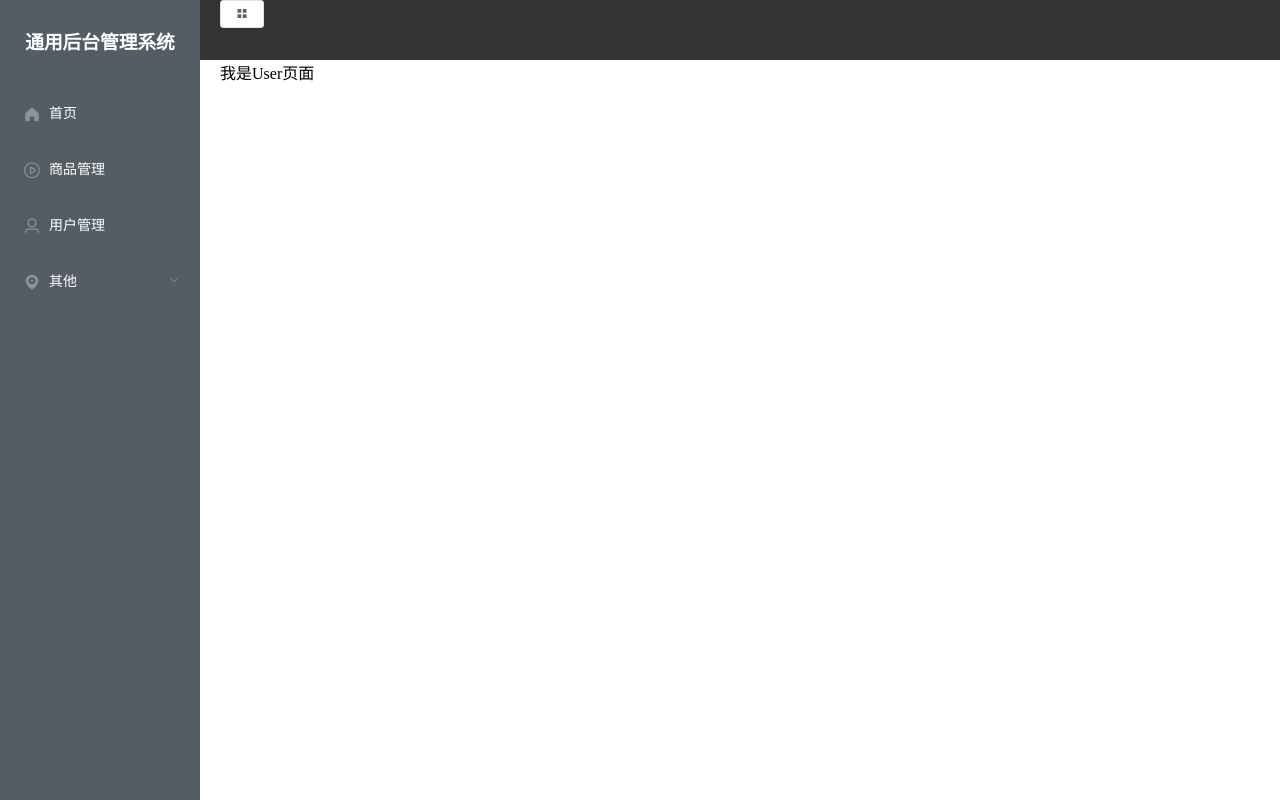
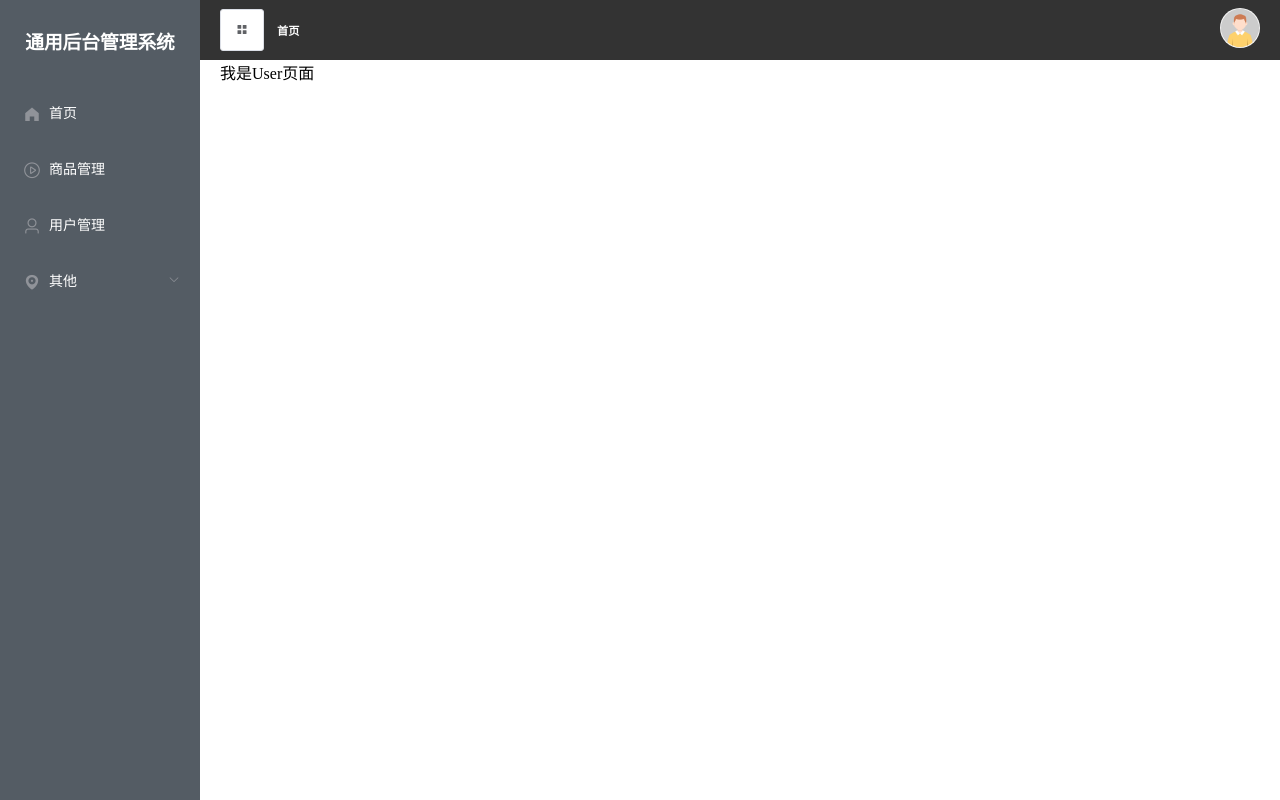
Before and after one commit to Patricia8447/Universal_Backend_Management_System, a Vue app: page /user in a window 1280 px wide. Built offline with nearby package versions, Linux system fonts and the light colour scheme.

Commit message:
header组件样和vuex左侧折叠

```diff
--- a/package.json
+++ b/package.json
@@ -12,7 +12,8 @@
     "element-ui": "^2.15.9",
     "less-loader": "^6.0.0",
     "vue": "^2.6.14",
-    "vue-router": "^3.2.0"
+    "vue-router": "^3.2.0",
+    "vuex": "^3.6.2"
   },
   "devDependencies": {
     "@babel/core": "^7.12.16",
--- a/src/components/CommonAside.vue
+++ b/src/components/CommonAside.vue
@@ -9,8 +9,13 @@
     text-color="#fff"
     active-text-color="#ffd04b"
   >
-    <h3>通用后台管理系统</h3>
-    <el-menu-item @click="clickMenu(item)" v-for="item in noChildren" :index="item.path" :key="item.path">
+    <h3>{{ isCollapse ? "后台" : "通用后台管理系统" }}</h3>
+    <el-menu-item
+      @click="clickMenu(item)"
+      v-for="item in noChildren"
+      :index="item.path"
+      :key="item.path"
+    >
       <i :class="'el-icon-' + item.icon"></i>
       <span slot="title">{{ item.label }}</span>
     </el-menu-item>
@@ -33,7 +38,7 @@
 <style lang="less" scoped>
 .el-menu-vertical-demo:not(.el-menu--collapse) {
   width: 200px;
-//   min-height: 400px;
+  //   min-height: 400px;
 }
 .el-menu {
   height: 100vh;
@@ -51,7 +56,6 @@
 export default {
   data() {
     return {
-      isCollapse: false,
       menu: [
         {
           path: "/",
@@ -105,11 +109,10 @@
       console.log(key, keyPath);
     },
     clickMenu(item) {
-        this.$router.push({
-            name: item.name
-        })
-
-    }
+      this.$router.push({
+        name: item.name,
+      });
+    },
   },
   computed: {
     noChildren() {
@@ -118,6 +121,9 @@
     hasChildren() {
       return this.menu.filter((item) => item.children);
     },
+    isCollapse() {
+      return this.$store.state.tab.isCollapse;
+    },
   },
 };
 </script>
--- a/src/components/CommonHeader.vue
+++ b/src/components/CommonHeader.vue
@@ -1,7 +1,63 @@
 <template>
   <header>
     <div class="l-content">
-      <el-button plain icon="el-icon-menu" size="mini"></el-button>
+      <el-button @click="handleMenu" plain icon="el-icon-menu" size="mini"></el-button>
+      <h3 style="color: #fff">首页</h3>
+    </div>
+    <div class="r-content">
+      <el-dropdown trigger="click" size="mini">
+        <span> <img class="user" :src="userImg" /></span>
+        <el-dropdown-menu slot="dropdown">
+          <el-dropdown-item>个人中心</el-dropdown-item>
+          <el-dropdown-item>退出</el-dropdown-item>
+        </el-dropdown-menu>
+      </el-dropdown>
     </div>
   </header>
 </template>
+
+<script>
+export default {
+  name: "CommonHeader",
+  data() {
+    return {
+      userImg: require("../assets/images/user.jpg"),
+    };
+  },
+
+  methods: {
+    handleMenu() {
+      this.$store.commit('collapseMenu');
+    },
+  },
+};
+</script>
+
+<style lang="less" scoped>
+header {
+  display: flex;
+  height: 100%;
+  justify-content: space-between;
+  align-items: center;
+}
+
+.l-content {
+  display: flex;
+  align-item: center;
+  font-size: 0.6em;
+  h3 {
+    margin: 13px;
+  }
+  .ek-button {
+    margin-right: 20px;
+  }
+}
+
+.r-content {
+  .user {
+    width: 40px;
+    height: 40px;
+    border-radius: 50%;
+  }
+}
+</style>
--- a/src/main.js
+++ b/src/main.js
@@ -4,11 +4,13 @@
 import 'element-ui/lib/theme-chalk/index.css'
 
 import router from '../router'
+import store from '../store'
 
 Vue.config.productionTip = false
 Vue.use(ElementUI)
 
 new Vue({
+  store,
   router,
   render: h => h(App),
 }).$mount('#app')
--- /dev/null
+++ b/store/index.js
@@ -0,0 +1,11 @@
+import Vue from 'vue'
+import Vuex from 'vuex'
+import tab from './tab'
+
+Vue.use(Vuex)
+
+export default new Vuex.Store({
+    modules: {
+        tab
+    }
+})
--- /dev/null
+++ b/store/tab.js
@@ -0,0 +1,10 @@
+export default {
+    state: {
+        isCollapse: false
+    },
+    mutations: {
+        collapseMenu(state){
+            state.isCollapse = !state.isCollapse
+        }
+    }
+}
```
Also changed, not shown: src/assets/images/user.jpg (added), 1 other file (tests, documents, lock files or other folders).
